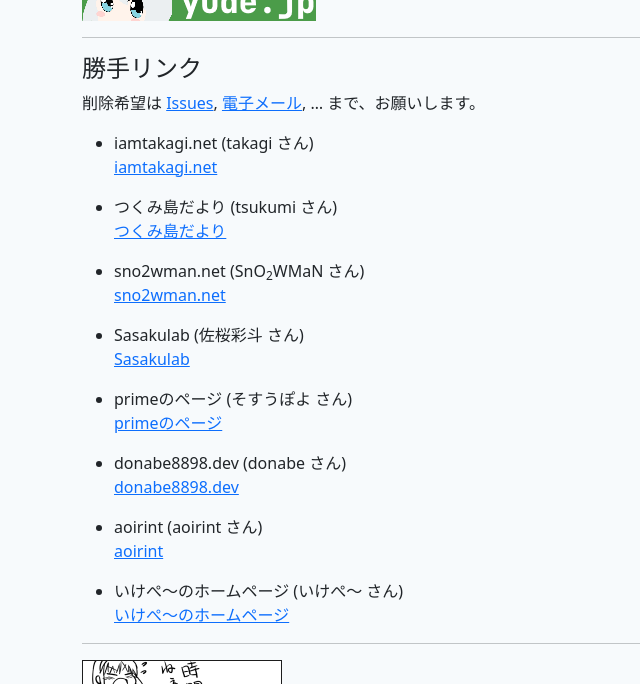
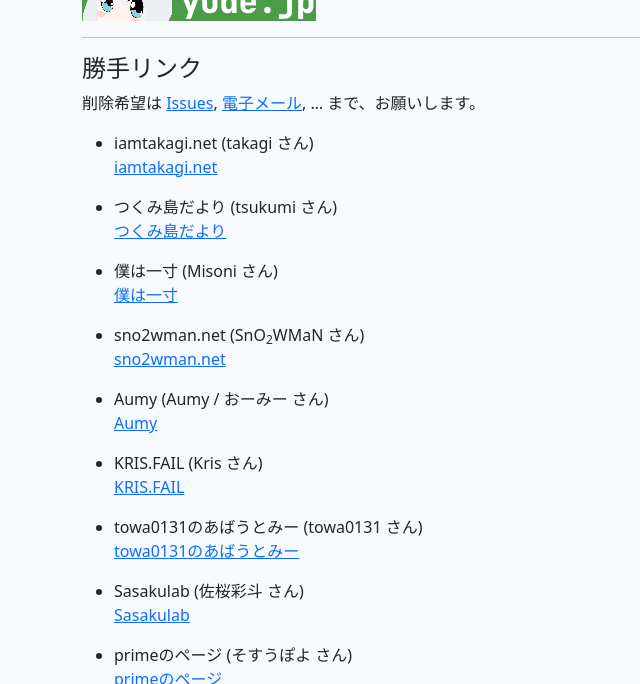
Before and after one commit to yudejp/yude.jp_v3, a Jekyll site: the page built from _pages/links.md, in a window 1280 px wide and 900 px high, scrolled down 1210 px, cut to the strip 0-684 px from the top of the window. Shown: the whole strip, without its empty margins (0-640 px from the left). Built offline with Jekyll 4.4.1, drawn with Linux system fonts in a browser that asks for light colours; nearby versions of some CDN libraries.

Commit message:
Add links

```diff
--- a/_pages/links.md
+++ b/_pages/links.md
@@ -43,8 +43,20 @@ permalink: /links/
 * つくみ島だより (tsukumi さん)\
 [つくみ島だより](https://blog.tsukumijima.net/)
 
+* 僕は一寸 (Misoni さん)\
+[僕は一寸](https://misoni.me/)
+
 * sno2wman.net (SnO<sub>2</sub>WMaN さん)\
 [sno2wman.net](https://sno2wman.net/)
+
+* Aumy (Aumy / おーみー さん)\
+[Aumy](https://fuku.day/)
+
+* KRIS.FAIL (Kris さん)\
+[KRIS.FAIL](https://kris.fail/)
+
+* towa0131のあばうとみー (towa0131 さん)\
+[towa0131のあばうとみー](https://www.towa0131.jp/)
 
 * Sasakulab (佐桜彩斗 さん)\
 [Sasakulab](https://sasakulab.github.io/)
```
